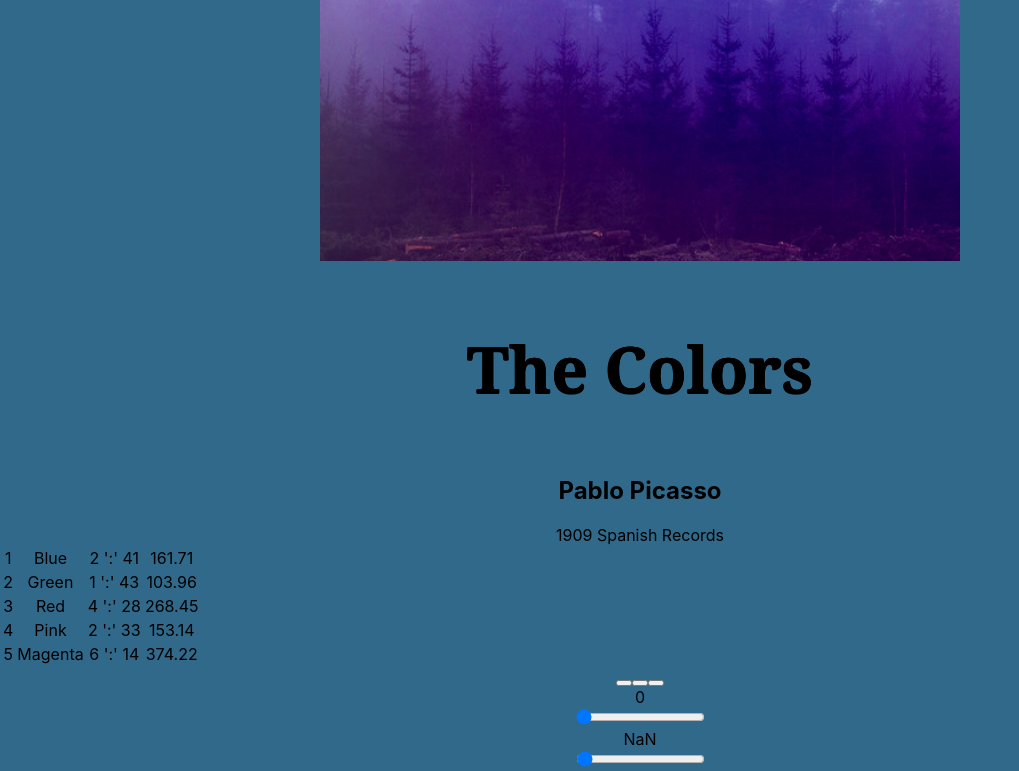
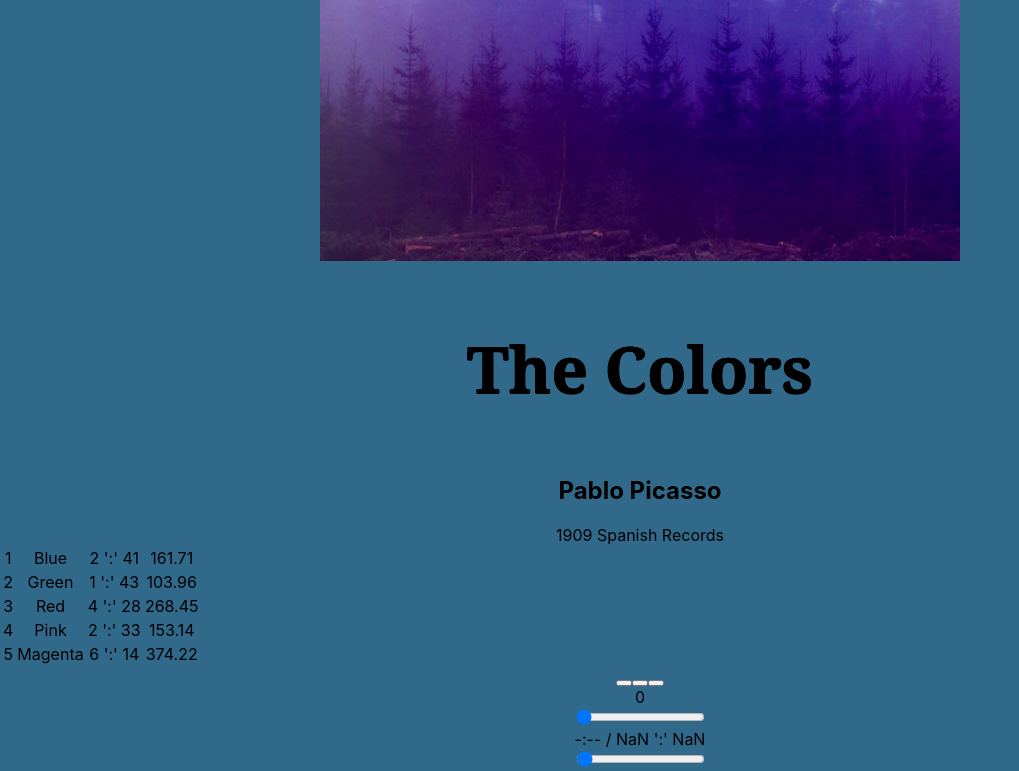
Before and after one commit to cjl85/bloc-jams-react, a React (Create React App) app: page /album/the-colors in a window 1280 px wide. Shown: the part 607-1378 px from the top of the page, without its empty margins (0-1019 px from the left). Built offline with nearby package versions, Linux system fonts and the light colour scheme; some icons are missing.

Commit message:
format time

```diff
--- a/src/components/PlayerBar.js
+++ b/src/components/PlayerBar.js
@@ -27,7 +27,7 @@
              step="0.01"
              onChange={this.props.handleTimeChange}
            />
-           <div className="total-time">{this.props.duration}</div>
+           <div className="total-time">{this.props.formatTime(this.props.currentTime)} / {this.props.formatTime(this.props.duration)}</div>
  </section>
  <section id="volume-control">
  <div className="current-volume">{this.props.currentVolume}</div>
```
